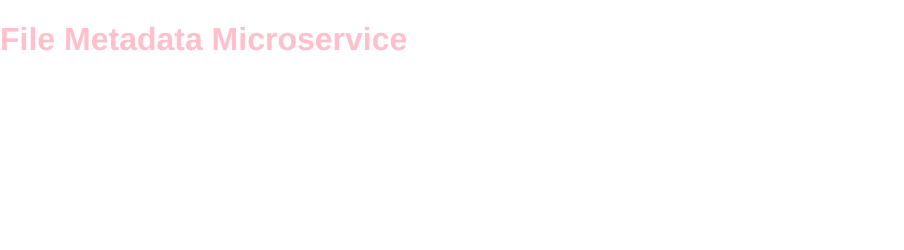
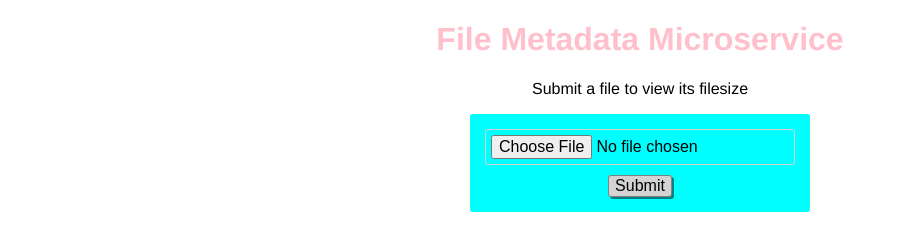
Before and after one commit to xueliu2260/glitch-file-metadata-microservice, a website: page views/index.html in a window 1280 px wide. Shown: the whole page, without its empty margins (0-904 px from the left). Drawn offline with nearby package versions, Linux system fonts and the light colour scheme.

Commit message:
Update index.html

```diff
--- a/views/index.html
+++ b/views/index.html
@@ -18,24 +18,42 @@
     <meta name="viewport" content="width=device-width, initial-scale=1">
     <link rel="stylesheet" href="/style.css">
   </head>
-  <body class="">
+  <body>
     <header>
-      <h1>
+      <h1 style="text-align: center">
         File Metadata Microservice
       </h1>
     </header>
 
-    <main>
+    <main style="text-align: center">
+      <p style="text-align: center">Submit a file to view its filesize</p>
+<!--       <form>
+        <input type="file">
+        <button type="submit">Submit</button>
+      </form> -->
 
+      <form id="upload-form" enctype="multipart/form-data" action="/fileupload" method="post">
+          <input id="image-file" type="file" name="image-file"/>
+        <button type="submit">Submit</button>
+      </form>
+      <section class="fileupload">
+        <p id="fileupload">
+        </p>
+      </section>
+<!--        <form enctype="multipart/form-data" action="/upload/image" method="post">
+
+       </form> -->
+<!--       <section class="fileinput">
+        <input type="file" id="fileinput">
+      </section>
+
+        <input class="floating-box" type="button" id="btnLoad" value="Get Size" onclick="showFileSize();"> -->
     </main>
-
-
 
     <!-- Your web-app is https, so your scripts need to be too -->
     <script src="https://code.jquery.com/jquery-2.2.1.min.js"
             integrity="sha256-gvQgAFzTH6trSrAWoH1iPo9Xc96QxSZ3feW6kem+O00="
             crossorigin="anonymous"></script>
     <script src="/client.js"></script>
-
   </body>
 </html>
```
